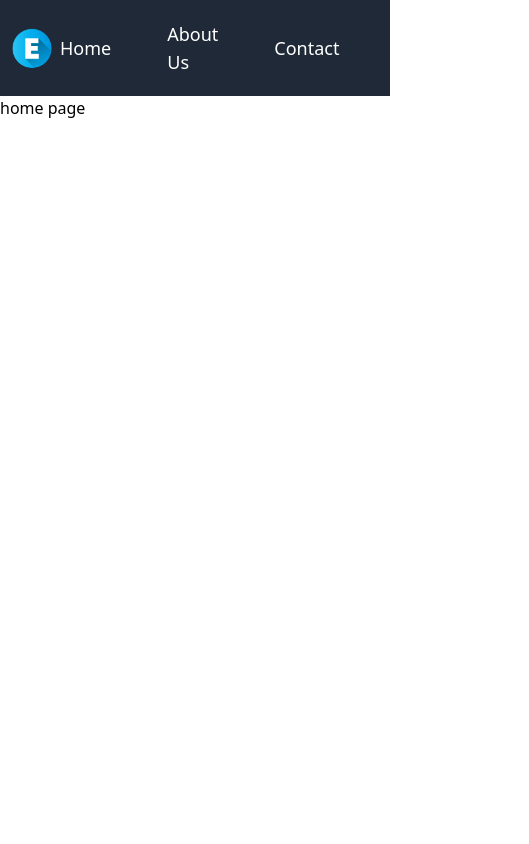
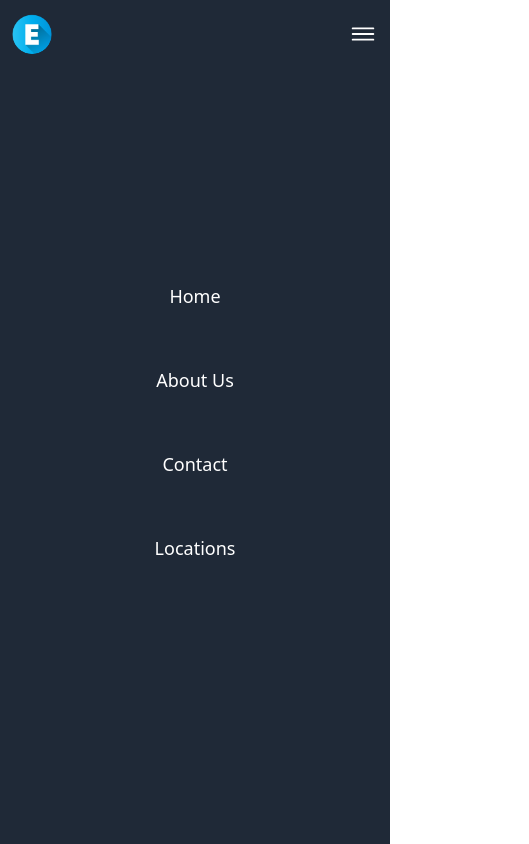
Before and after one commit to Tochukwu-001/early-mart, a Next.js app: page / in a window 390 px wide. Shown: the whole page, 529 px wide, since content can reach past the window. Built offline with nearby package versions, Linux system fonts and the light colour scheme.

Commit message:
nav initiated

```diff
--- a/app/components/Navbar.jsx
+++ b/app/components/Navbar.jsx
@@ -1,7 +1,9 @@
 "use client";
 import Image from 'next/image';
 import Link from 'next/link';
-import React from 'react'
+import React from 'react';
+import { FaRegUser } from "react-icons/fa";
+import { IoMenuOutline } from "react-icons/io5";
 
 const Navbar = () => {
     const navItems = [
@@ -29,20 +31,27 @@ const Navbar = () => {
                 alt='logo'
                 width={500}
                 height={500}
-            className='w-10 h-10 rounded-full'
+                className='w-10 h-10 rounded-full z-50'
             />
 
-        <div className='flex items-center gap-10'>
+            <div className='flex items-center gap-10 max-lg:flex-col max-lg:h-dvh max-lg:fixed max-lg:top-0 max-lg:right-0 max-lg:justify-center max-lg:w-full max-lg:bg-gray-800'>
                 {
-                navItems.map((item, index)=>(
+                    navItems.map((item, index) => (
                         <Link key={index} href={item.link} className='text-lg hover:bg-transparent/30 p-2 rounded-md duration-150'>{item.label}</Link>
                     ))
                 }
             </div>
 
             <div>
-            <Link href={'#'} className='text-lg hover:bg-transparent/30 p-2 rounded-md duration-150'>Sign In</Link>
+                <Link href={'#'} className='text-lg hover:bg-transparent/30 p-2 rounded-md duration-150 flex items-center gap-3'>
+                    <FaRegUser />
+                    Sign In
+                </Link>
             </div>
+
+            <button className='text-3xl lg:hidden z-50'>
+                <IoMenuOutline />
+            </button>
         </main>
     )
 }
```
Lines whose indentation alone changed are shown as unchanged.
